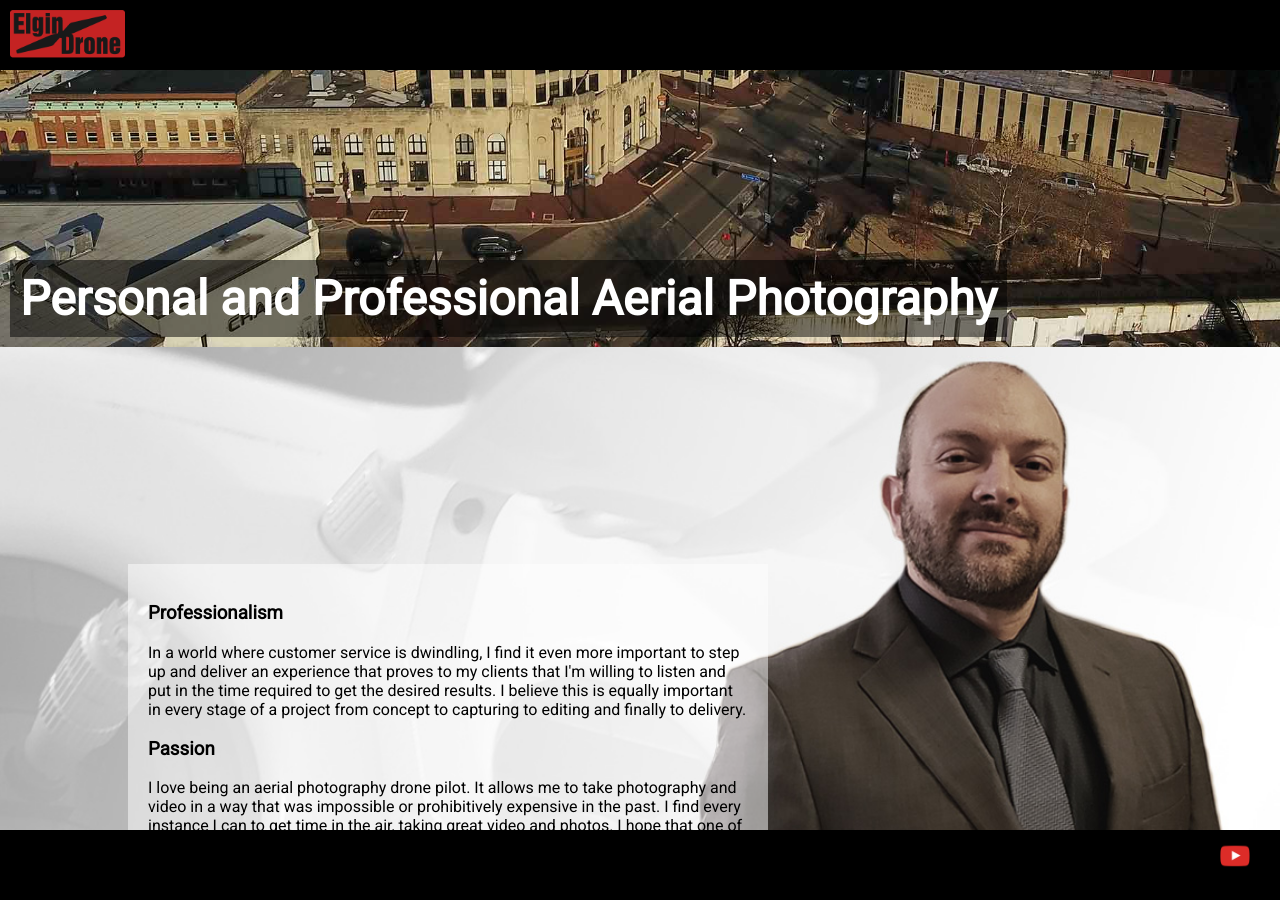
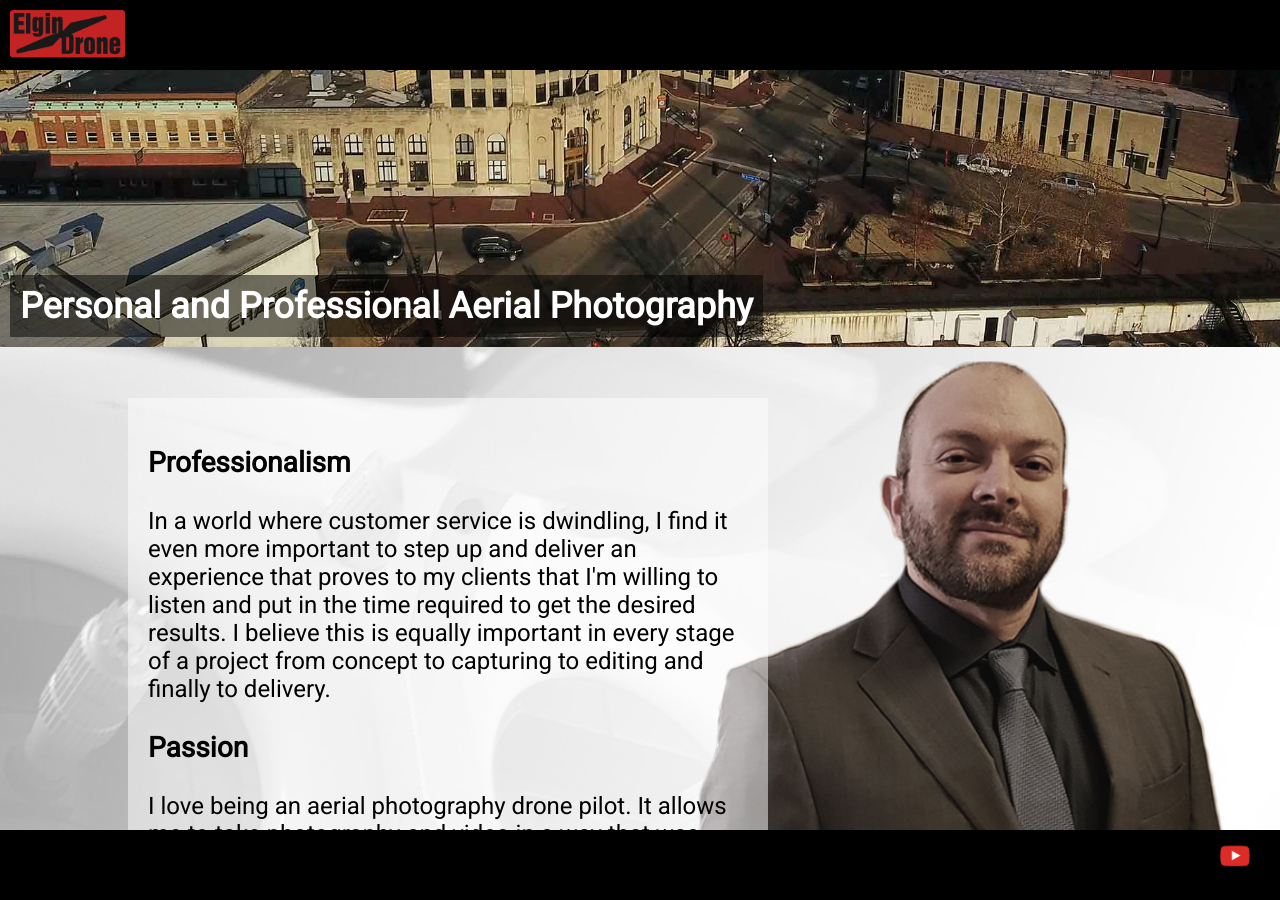
Before and after one commit to iwnnay/elgindrone.github.io, a Jekyll site: the page built from index.html, in a window 1280 px wide and 900 px high, scrolled down 483 px. Built offline with Jekyll 4.4.1, drawn with Linux system fonts in a browser that asks for light colours; some of the changed text lies outside the part shown.

Commit message:
Made the app more mobile friendly

```diff
--- a/_sass/global.scss
+++ b/_sass/global.scss
@@ -69,6 +69,7 @@ body {
   font-family: 'Roboto', sans-serif;
   margin: 0px;
   padding: 0px;
+  font-size: 1em;
 
   flex-direction: column;
 }
--- a/_sass/main.scss
+++ b/_sass/main.scss
@@ -1,11 +1,21 @@
 main {
   section {
-    height: 100vh;
-    height: calc(100vh - 140px);
+    min-height: 100vh;
+    min-height: calc(100vh - 140px);
+
+    &#contact {
+      height: auto;
+      min-height: 0px;
+      padding: 10px;
+      background: black;
+      color: white;
+    }
   }
 
   #splash {
     background: black;
+    height: 100vh;
+    height: calc(100vh - 140px);
 
     #photos {
       height: 100%;
@@ -20,7 +30,7 @@ main {
         position: absolute;
         color: white;
         font-weight: bold;
-        font-size: 3em;
+        font-size: 36px;
         bottom: 10px;
         left: 10px;
         background: rgba(0,0,0,.5);
@@ -37,7 +47,7 @@ main {
     align-items: center;
 
     article {
-      font-size: 1em;
+      font-size: 24px;
       margin: 0 40% 0 10%;
       padding: 20px;
       background: rgba(255,255,255,.5);
@@ -46,8 +56,6 @@ main {
 
   section#portfolio {
     padding: 20px;
-    height: auto;
-    min-height: calc(100vh - 180px);
 
     ul {
       list-style: none;
@@ -61,6 +69,8 @@ main {
       li {
         flex: 1;
         text-align: center;
+        font-size: 24px;
+        min-width: 360px;
       }
     }
   }
--- a/index.html
+++ b/index.html
@@ -27,4 +28,9 @@ layout: main
     {% endfor %}
     </ul>
 </section>
+<section id="contact">
+    <div>
+        Contact | elgindrone@gmail.com
+    </div>
+</section>
 <script src="/assets/js/slider.js"></script>
--- a/todo.txt
+++ b/todo.txt
@@ -1,8 +1,2 @@
 # Create a readme for posterity
 # Favicon
-# Cycle through many large images taken
-# Make the site responsive
-# Make the site mobile friendly
-# Get more videos done and added to portfolio section
-# Start piecing together a demo video
-# Add that demo reel as the main large image
```
Also changed, not shown: other parts of index.html (+1 -0 lines).
